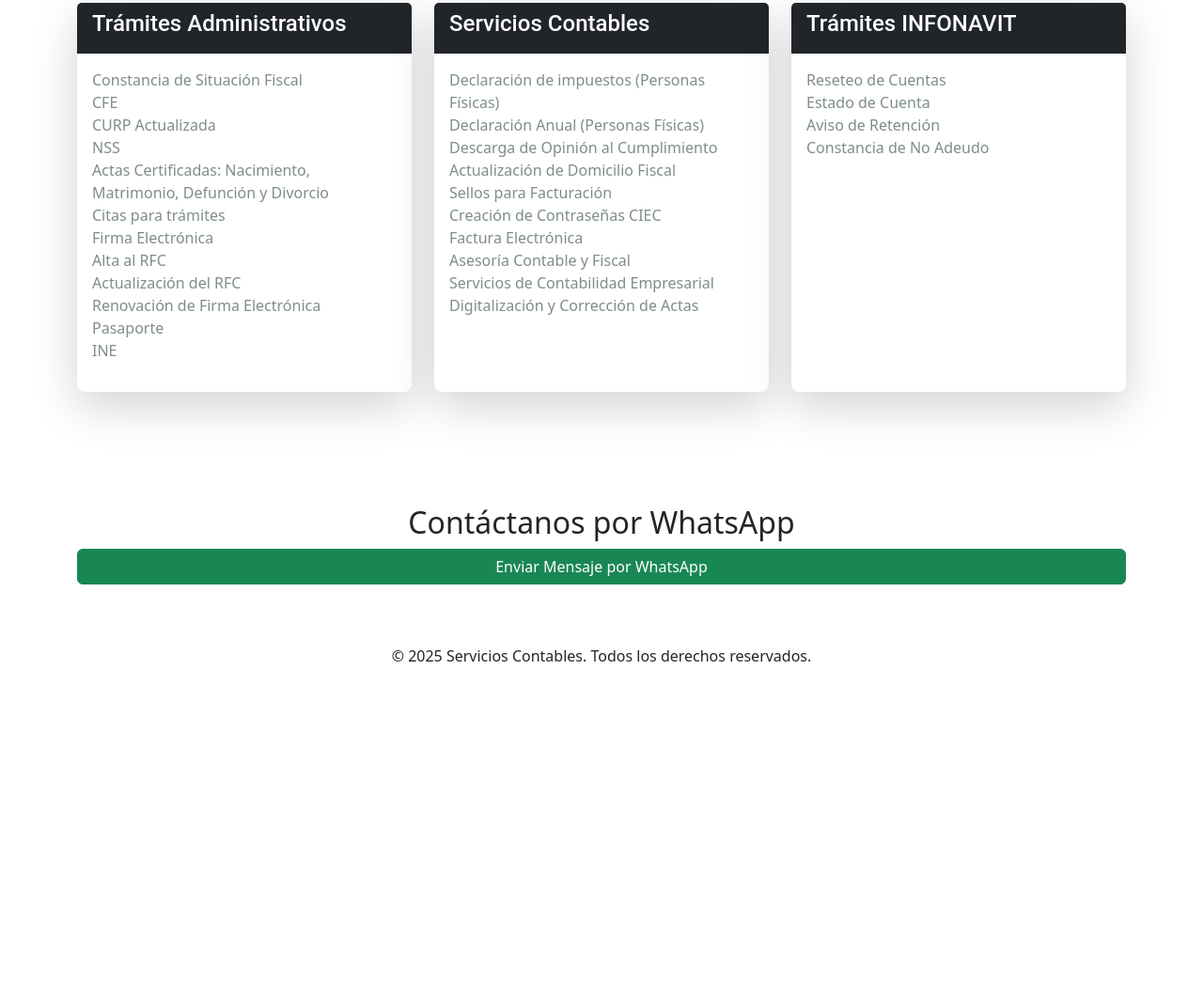
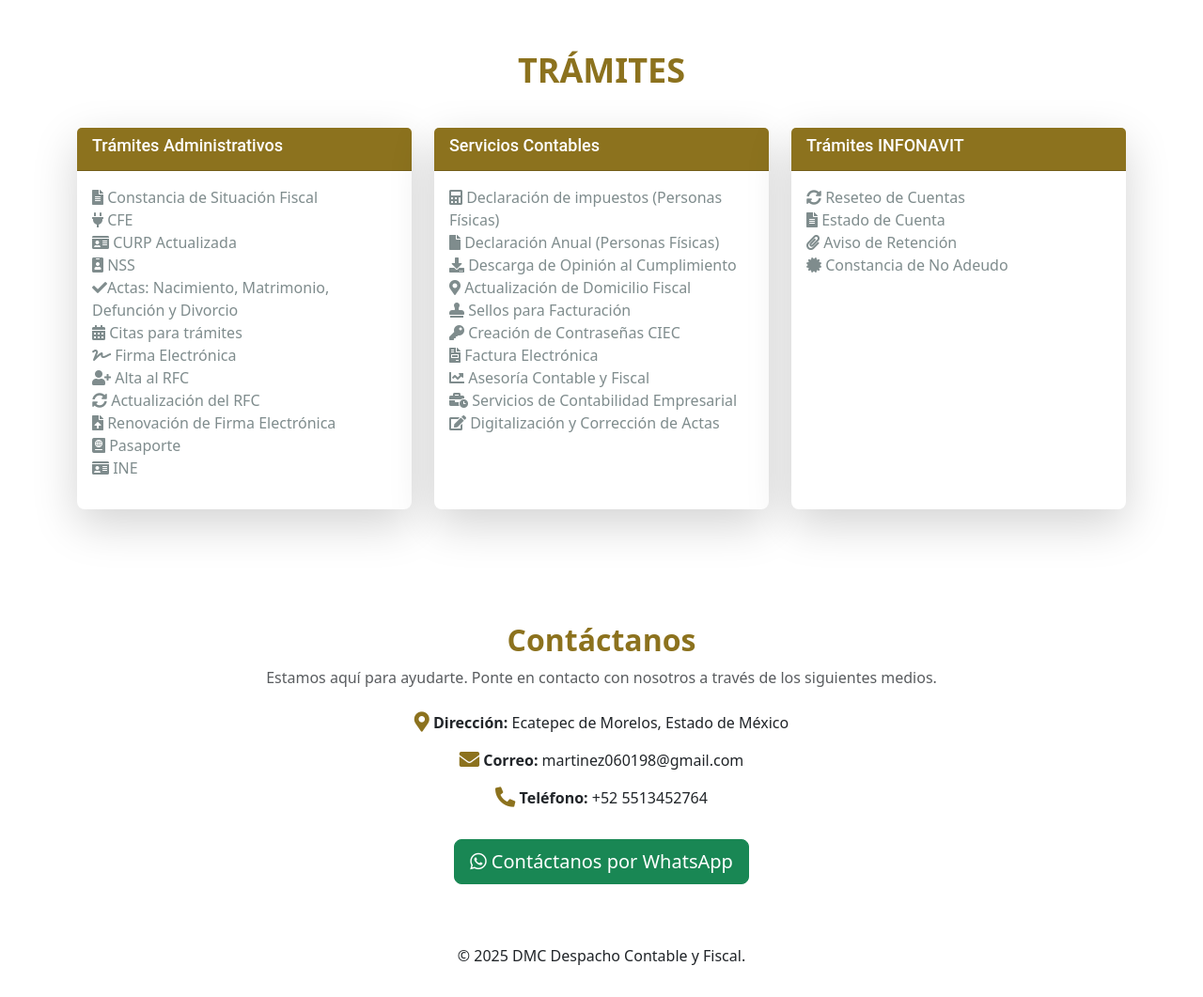
Before and after one commit to AndreaHernandez123/DMCDespachoContableyFiscal, a plain HTML site: page index.html in a window 1280 px wide. Shown: the part 1059-2120 px from the top of the page at 94% size. Before the commit the page ends 1801 px from the top, so only its background shows below. Drawn offline with nearby package versions, Linux system fonts and the light colour scheme.

Commit message:
Update index.html

```diff
--- a/index.html
+++ b/index.html
@@ -7,6 +7,7 @@
   <link rel="stylesheet" href="https://cdn.jsdelivr.net/npm/bootstrap@5.3.0/dist/css/bootstrap.min.css">
   <link rel="stylesheet" href="https://unpkg.com/aos@2.3.1/dist/aos.css">
   <link rel="stylesheet" href="style.css">
+  <link href="https://cdnjs.cloudflare.com/ajax/libs/font-awesome/5.15.3/css/all.min.css" rel="stylesheet">
 </head>
 <body>
 
@@ -23,34 +24,31 @@
       <div class="collapse navbar-collapse" id="navbarNav">
         <ul class="navbar-nav ms-auto">
             <button id="modoOscuro" class="btn" style="color: rgb(255, 255, 255);" >🌙 Modo Oscuro</button>
-
           <li class="nav-item">
             <a class="nav-link active" href="#servicios">Servicios</a>
           </li>
           <li class="nav-item">
-            <a class="nav-link" href="#testimonios">Testimonios</a>
+            <a class="nav-link active" href="#tramites">Trámites</a>
           </li>
           <li class="nav-item">
             <a class="nav-link" href="#contacto">Contáctanos</a>
           </li>
-          <li class="nav-item">
-            <a class="nav-link" href="#chatbot">Chatbot</a>
-          </li>
-
         </ul>
       </div>
     </div>
   </nav>
   <!-- ENCABEZADO -->
 <header class="text-center">
-    <img src="images/AsesoriaFiscal.png" alt="Imagen de Encabezado" class="img-fluid w-100" style="max-height: 400px; object-fit: cover;">
+    <img src="images/principal.png" alt="Imagen de Encabezado" class="img-fluid w-100" style="max-height: 400px; object-fit: cover;">
 </header>
 
 
 <!-- SECCIÓN SERVICIOS -->
 <section id="servicios" class="container py-5">
-    <h1 data-aos="fade-down" style="color: #8c721e; " class="text-center">DMC TE OFRECE LOS SIGUIENTES TRÁMITES Y SERVICIOS</h1>
-    <p>Ofrecemos asesoría contable y financiera de alta calidad, personalizada para empresas y autónomos que buscan optimizar su gestión fiscal y financiera</p>
+    <h1 data-aos="fade-down" style="color: #8c721e; font-weight: bold; font-size: 36px;" class="text-center">
+        DMC TE OFRECE LOS SIGUIENTES TRÁMITES Y SERVICIOS
+    </h1>
+    <p class="text-center" style="font-size: 18px; color: #7f8c8d;">Ofrecemos asesoría contable y financiera de alta calidad, personalizada para empresas y autónomos que buscan optimizar su gestión fiscal y financiera</p>
 
     <!-- Servicios destacados -->
     <div class="row mb-5">
@@ -85,28 +83,33 @@
         </div>
     </div>
 
-    <!-- Servicios detallados -->
-    <div class="row">
+</section>
+
+  <!-- SECCIÓN TRAMITES -->
+<section id="tramites" class="container ">
+    <h1 data-aos="fade-down" style="color: #8c721e; font-weight: bold; font-size: 36px; margin-bottom: 40px;" class="text-center">
+TRÁMITES</h1>
+    <div class="row mb-5">
         <!-- SERVICIOS ADMINISTRATIVOS -->
-      <div class="col-lg-4 col-md-6 mb-4">
+        <div class="col-lg-4 col-md-4 mb-4">
             <div class="card h-100 border-0 rounded-3 shadow-lg hover-shadow">
-          <div class="card-header bg-dark text-white">
-            <h4 class="card-title" style="font-family: 'Roboto', sans-serif;">Trámites Administrativos</h4>
+                <div class="card-header text-white" style="background-color: #8c721e;">
+                    <h4 class="card-title" style="font-family: 'Roboto', sans-serif; font-size: 18px;">Trámites Administrativos</h4>
                 </div>
                 <div class="card-body">
                     <ul class="list-unstyled" style="font-size: 16px; color: #7f8c8d;">
-              <li>Constancia de Situación Fiscal</li>
-              <li>CFE</li>
-              <li>CURP Actualizada</li>
-              <li>NSS</li>
-              <li>Actas Certificadas: Nacimiento, Matrimonio, Defunción y Divorcio</li>
-              <li>Citas para trámites</li>
-              <li>Firma Electrónica</li>
-              <li>Alta al RFC</li>
-              <li>Actualización del RFC</li>
-              <li>Renovación de Firma Electrónica</li>
-              <li>Pasaporte</li>
-              <li>INE</li>
+                        <li><i class="fas fa-file-alt"></i> Constancia de Situación Fiscal</li>
+                        <li><i class="fas fa-plug"></i> CFE</li>
+                        <li><i class="fas fa-id-card"></i> CURP Actualizada</li>
+                        <li><i class="fas fa-id-badge"></i> NSS</li>
+                        <li><i class="fas fa-check"></i><span>Actas: Nacimiento, Matrimonio, Defunción y Divorcio</span></li>
+                        <li><i class="fas fa-calendar-alt"></i> Citas para trámites</li>
+                        <li><i class="fas fa-signature"></i> Firma Electrónica</li>
+                        <li><i class="fas fa-user-plus"></i> Alta al RFC</li>
+                        <li><i class="fas fa-sync-alt"></i> Actualización del RFC</li>
+                        <li><i class="fas fa-file-upload"></i> Renovación de Firma Electrónica</li>
+                        <li><i class="fas fa-passport"></i> Pasaporte</li>
+                        <li><i class="fas fa-id-card"></i> INE</li>
                     </ul>
                 </div>
             </div>
@@ -115,21 +118,21 @@
         <!-- SERVICIOS DE CONTABILIDAD -->
         <div class="col-lg-4 col-md-6 mb-4">
             <div class="card h-100 border-0 rounded-3 shadow-lg hover-shadow">
-          <div class="card-header bg-dark text-white">
-            <h4 class="card-title" style="font-family: 'Roboto', sans-serif;">Servicios Contables</h4>
+                <div class="card-header text-white" style="background-color: #8c721e;">
+                    <h4 class="card-title" style="font-family: 'Roboto', sans-serif; font-size: 18px;">Servicios Contables</h4>
                 </div>
                 <div class="card-body">
                     <ul class="list-unstyled" style="font-size: 16px; color: #7f8c8d;">
-              <li>Declaración de impuestos (Personas Físicas)</li>
-              <li>Declaración Anual (Personas Físicas)</li>
-              <li>Descarga de Opinión al Cumplimiento</li>
-              <li>Actualización de Domicilio Fiscal</li>
-              <li>Sellos para Facturación</li>
-              <li>Creación de Contraseñas CIEC</li>
-              <li>Factura Electrónica</li>
-              <li>Asesoría Contable y Fiscal</li>
-              <li>Servicios de Contabilidad Empresarial</li>
-              <li>Digitalización y Corrección de Actas</li>
+                        <li><i class="fas fa-calculator"></i> Declaración de impuestos (Personas Físicas)</li>
+                        <li><i class="fas fa-file"></i> Declaración Anual (Personas Físicas)</li>
+                        <li><i class="fas fa-download"></i> Descarga de Opinión al Cumplimiento</li>
+                        <li><i class="fas fa-map-marker-alt"></i> Actualización de Domicilio Fiscal</li>
+                        <li><i class="fas fa-stamp"></i> Sellos para Facturación</li>
+                        <li><i class="fas fa-key"></i> Creación de Contraseñas CIEC</li>
+                        <li><i class="fas fa-file-invoice"></i> Factura Electrónica</li>
+                        <li><i class="fas fa-chart-line"></i> Asesoría Contable y Fiscal</li>
+                        <li><i class="fas fa-business-time"></i> Servicios de Contabilidad Empresarial</li>
+                        <li><i class="fas fa-edit"></i> Digitalización y Corrección de Actas</li>
                     </ul>
                 </div>
             </div>
@@ -138,15 +141,15 @@
         <!-- SERVICIOS INFONAVIT -->
         <div class="col-lg-4 col-md-6 mb-4">
             <div class="card h-100 border-0 rounded-3 shadow-lg hover-shadow">
-          <div class="card-header bg-dark text-white">
-            <h4 class="card-title" style="font-family: 'Roboto', sans-serif;">Trámites INFONAVIT</h4>
+                <div class="card-header text-white" style="background-color: #8c721e;">
+                    <h4 class="card-title" style="font-family: 'Roboto', sans-serif; font-size: 18px;">Trámites INFONAVIT</h4>
                 </div>
                 <div class="card-body">
                     <ul class="list-unstyled" style="font-size: 16px; color: #7f8c8d;">
-              <li>Reseteo de Cuentas</li>
-              <li>Estado de Cuenta</li>
-              <li>Aviso de Retención</li>
-              <li>Constancia de No Adeudo</li>
+                        <li><i class="fas fa-sync-alt"></i> Reseteo de Cuentas</li>
+                        <li><i class="fas fa-file-alt"></i> Estado de Cuenta</li>
+                        <li><i class="fas fa-paperclip"></i> Aviso de Retención</li>
+                        <li><i class="fas fa-certificate"></i> Constancia de No Adeudo</li>
                     </ul>
                 </div>
             </div>
@@ -154,49 +157,38 @@
     </div>
 </section>
 
-
 <!-- SECCIÓN DE CONTACTO A WHATSAPP -->
 <section id="contacto" class="container py-5">
-    <h2 class="text-center" data-aos="fade-up">Contáctanos por WhatsApp</h2>
-    <div class="text-center">
-      <a href="https://wa.me/5513452764?text=Hola%20necesito%20más%20información" target="_blank" class="btn btn-success w-100">
-        Enviar Mensaje por WhatsApp
+    <div class="text-center mb-4" data-aos="fade-up">
+        <h2 style="color: #8c721e; font-weight: bold;">Contáctanos</h2>
+        <p class="text-muted">Estamos aquí para ayudarte. Ponte en contacto con nosotros a través de los siguientes medios.</p>
+    </div>
+
+    <div class="row justify-content-center">
+        <!-- INFORMACIÓN DE CONTACTO -->
+        <div class="col-lg-6 text-center" data-aos="fade-up">
+            <ul class="list-unstyled">
+                <li class="mb-3"><i class="fas fa-map-marker-alt fa-lg" style="color: #8c721e;"></i> <strong>Dirección:</strong> Ecatepec de Morelos, Estado de México</li>
+                <li class="mb-3"><i class="fas fa-envelope fa-lg" style="color: #8c721e;"></i> <strong>Correo:</strong> martinez060198@gmail.com</li>
+                <li class="mb-3"><i class="fas fa-phone-alt fa-lg" style="color: #8c721e;"></i> <strong>Teléfono:</strong> +52 5513452764</li>
+            </ul>
+
+            <!-- BOTÓN DE WHATSAPP -->
+            <a href="https://wa.me/521234567890" target="_blank" class="btn btn-success btn-lg mt-3" data-aos="zoom-in">
+                <i class="fab fa-whatsapp"></i> Contáctanos por WhatsApp
             </a>
         </div>
+    </div>
+
+
 </section>
 
 
-  <!-- CHATBOT -->
-  <div id="chatbot" class="chatbot-container">
-    <button id="chatbotToggle">💬 Chat</button>
-    <div id="chatbotBox" class="chatbot-box d-none">
-      <div id="chatbotMessages"></div>
-      <input type="text" id="chatbotInput" placeholder="Escribe tu pregunta..." />
-      <button id="chatbotSend">Enviar</button>
-    </div>
-  </div>
-<!-- CHATBOT -->
-<div id="chatbot" class="chatbot-container">
-    <button id="chatbotToggle">💬 Chat</button>
-    <div id="chatbotBox" class="chatbot-box d-none">
-      <div id="chatbotHeader">
-        <h5>🤖 Chatbot Contable</h5>
-        <button id="chatbotClose">✖</button>
-      </div>
-      <div id="chatbotMessages"></div>
-      <input type="text" id="chatbotInput" placeholder="Escribe tu pregunta..." />
-      <button id="chatbotSend">Enviar</button>
-      <div id="quickResponses">
-        <button class="quick-btn">¿Cuáles son tus servicios?</button>
-        <button class="quick-btn">¿Cuánto cuesta?</button>
-        <button class="quick-btn">¿Cómo te contacto?</button>
-      </div>
-    </div>
-  </div>
+
 
   <!-- PIE DE PÁGINA -->
   <footer class="text-center py-3">
-    <p>&copy; 2025 Servicios Contables. Todos los derechos reservados.</p>
+    <p>&copy; 2025 DMC Despacho Contable y Fiscal. </p>
   </footer>
 
   <script src="https://cdn.jsdelivr.net/npm/bootstrap@5.3.0/dist/js/bootstrap.bundle.min.js"></script>
```
Lines whose indentation alone changed are shown as unchanged.
